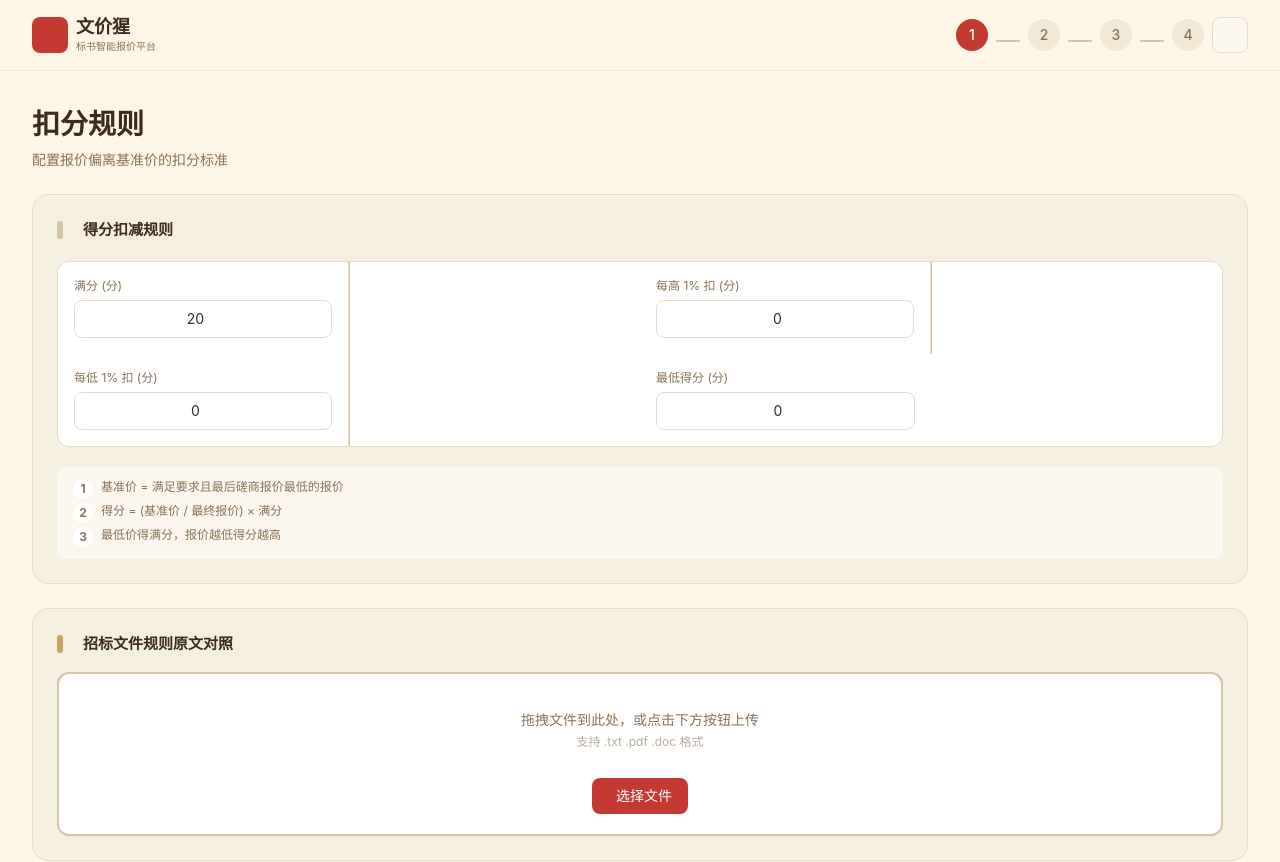
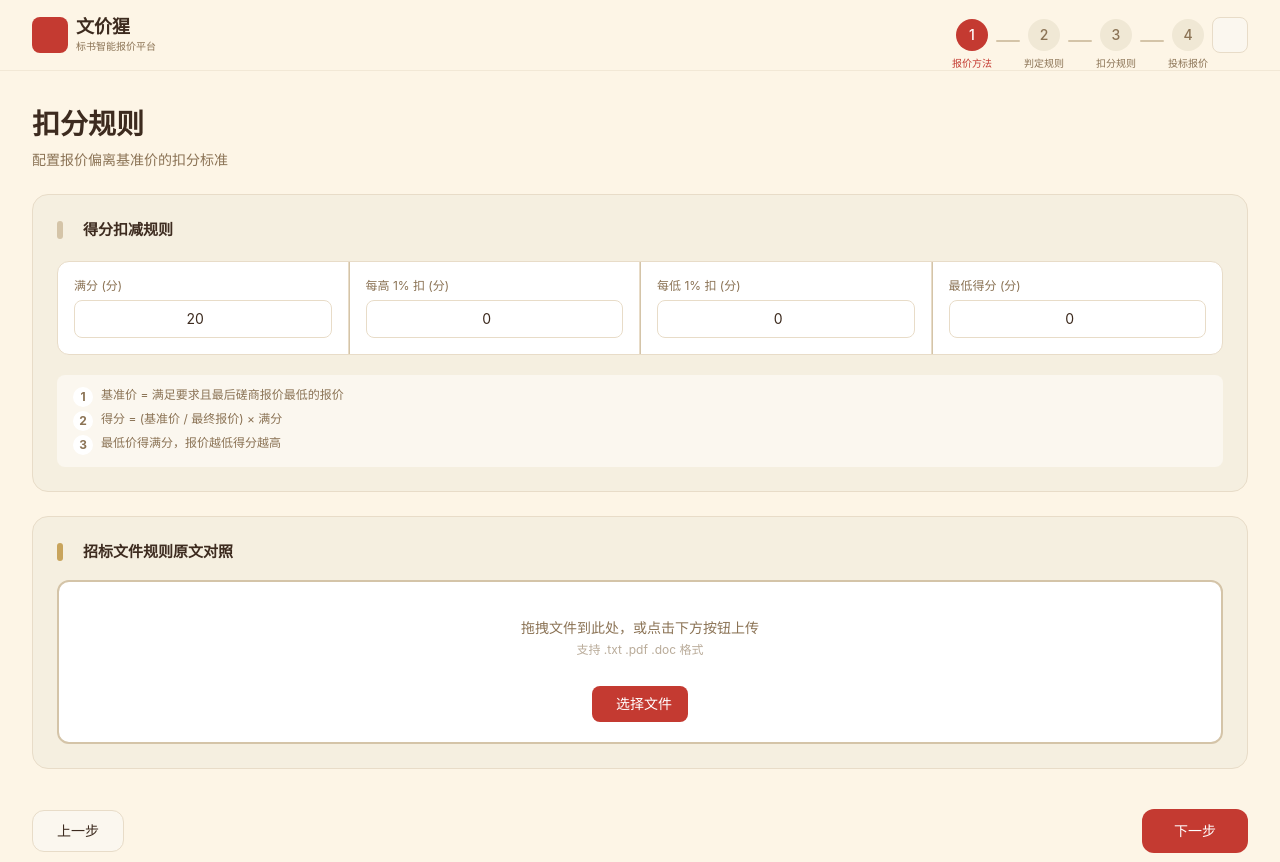
Before and after one commit to sikenali/bid-quotation, a React (Vite) app: page /deduction in a window 1280 px wide. Shown: the top 862 px of the page. Built offline with nearby package versions, Linux system fonts and the light colour scheme.

Commit message:
fix: 还原DeductionForm PC端flex行布局，修复StepIndicator PC端滚动条

```diff
--- a/src/components/DeductionForm.tsx
+++ b/src/components/DeductionForm.tsx
@@ -144,9 +144,9 @@ export default function DeductionForm({ bidDocumentText: _bidDocumentText = '' }
           <h3 className={`font-semibold text-[15px] ${isDark ? 'text-[#F2EDE4]' : 'text-text'}`}>得分扣减规则</h3>
         </div>
 
-        <div className={`grid grid-cols-2 md:grid-cols-4 gap-0 rounded-xl overflow-hidden border ${isDark ? 'bg-[#252525] border-[#3D3D3D]' : 'bg-white border-[#E8DCC8]'}`}>
+        <div className={`flex flex-col md:flex-row md:items-stretch gap-0 rounded-xl overflow-hidden border ${isDark ? 'bg-[#252525] border-[#3D3D3D]' : 'bg-white border-[#E8DCC8]'}`}>
           {/* 满分 */}
-          <div className={`p-4 flex flex-col gap-1.5 border-r border-b md:border-b-0 ${isDark ? 'border-[#3D3D3D]' : 'border-[#E8DCC8]'}`}>
+          <div className={`flex-1 p-4 flex flex-col gap-1.5 border-b md:border-b-0 md:border-r ${isDark ? 'border-[#3D3D3D]' : 'border-[#E8DCC8]'}`}>
             <label className={`text-xs ${isDark ? 'text-[#C0B098]' : 'text-text-secondary'}`}>满分 (分)</label>
             <input
               type="number"
@@ -159,7 +159,7 @@ export default function DeductionForm({ bidDocumentText: _bidDocumentText = '' }
           </div>
           <div className={`w-px flex-shrink-0 hidden md:block ${isDark ? 'bg-[#3D3D3D]' : 'bg-[#D4C4A8]'}`} />
           {/* 每高 1% 扣 */}
-          <div className={`p-4 flex flex-col gap-1.5 border-b md:border-b-0 md:border-r ${isDark ? 'border-[#3D3D3D]' : 'border-[#E8DCC8]'}`}>
+          <div className={`flex-1 p-4 flex flex-col gap-1.5 border-b md:border-b-0 md:border-r ${isDark ? 'border-[#3D3D3D]' : 'border-[#E8DCC8]'}`}>
             <label className={`text-xs ${isDark ? 'text-[#C0B098]' : 'text-text-secondary'}`}>每高 1% 扣 (分)</label>
             <input
               type="number"
@@ -172,7 +172,7 @@ export default function DeductionForm({ bidDocumentText: _bidDocumentText = '' }
           </div>
           <div className={`w-px flex-shrink-0 hidden md:block ${isDark ? 'bg-[#3D3D3D]' : 'bg-[#D4C4A8]'}`} />
           {/* 每低 1% 扣 */}
-          <div className={`p-4 flex flex-col gap-1.5 border-r ${isDark ? 'border-[#3D3D3D]' : 'border-[#E8DCC8]'}`}>
+          <div className={`flex-1 p-4 flex flex-col gap-1.5 border-b md:border-b-0 md:border-r ${isDark ? 'border-[#3D3D3D]' : 'border-[#E8DCC8]'}`}>
             <label className={`text-xs ${isDark ? 'text-[#C0B098]' : 'text-text-secondary'}`}>每低 1% 扣 (分)</label>
             <input
               type="number"
@@ -185,7 +185,7 @@ export default function DeductionForm({ bidDocumentText: _bidDocumentText = '' }
           </div>
           <div className={`w-px flex-shrink-0 hidden md:block ${isDark ? 'bg-[#3D3D3D]' : 'bg-[#D4C4A8]'}`} />
           {/* 最低得分 */}
-          <div className="p-4 flex flex-col gap-1.5">
+          <div className="flex-1 p-4 flex flex-col gap-1.5">
             <label className={`text-xs ${isDark ? 'text-[#C0B098]' : 'text-text-secondary'}`}>最低得分 (分)</label>
             <input
               type="number"
--- a/src/components/Layout.tsx
+++ b/src/components/Layout.tsx
@@ -41,7 +41,7 @@ export default function Layout({ children }: Props) {
             {/* 右侧操作区 */}
             <div className="flex items-center gap-2">
               {!isResultPage && (
-                <div className="overflow-x-auto max-w-[160px] sm:max-w-none">
+                <div className="overflow-x-auto sm:overflow-visible max-w-[160px] sm:max-w-none">
                   <StepIndicator currentStep={currentStep} />
                 </div>
               )}
```
Also changed, not shown: 1 other file (tests, documents, lock files or other folders).
